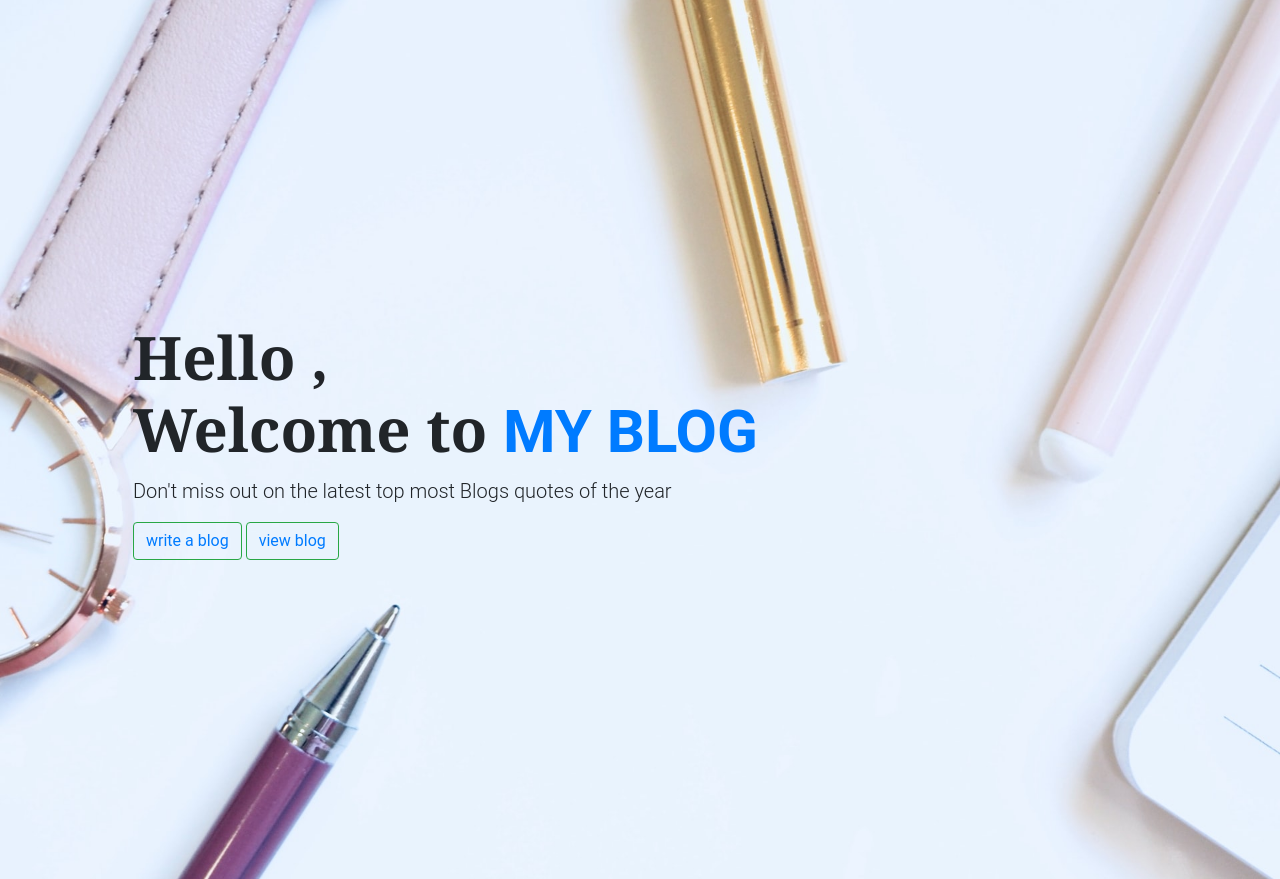
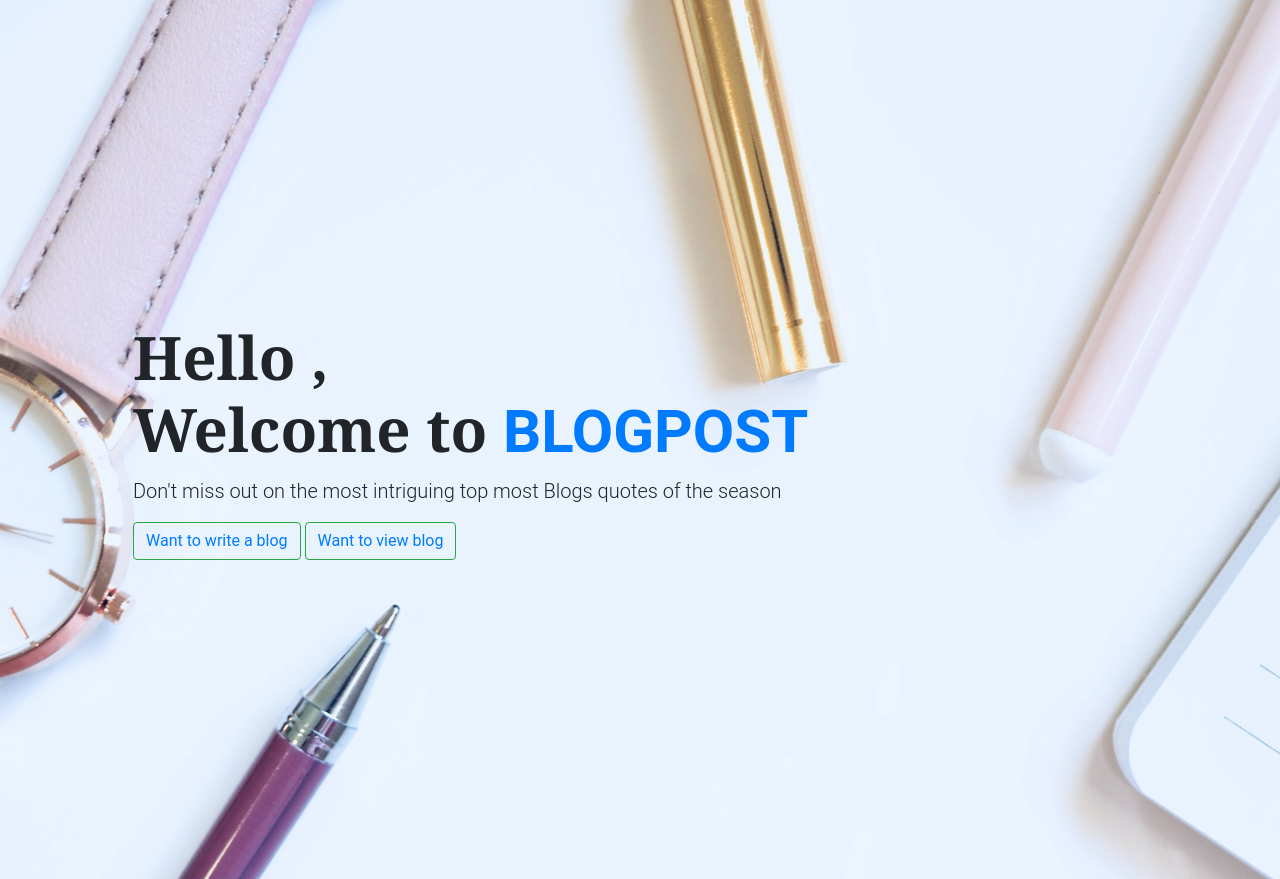
Before and after one commit to Paivy/blogpost, a Flask app: template app/templates/home.html in a window 1280 px wide. Shown: the part 76-955 px from the top of the page. Run offline with Flask 2, Linux system fonts and the light colour scheme; the template is opened without the code that fills it, so the values that code supplies are empty; parts of the project's set-up code (start-up, migrations or seed data) failed here and were passed over; some libraries are stand-ins or nearby versions.

Commit message:
modofied the start.sh as well as installed other requirements and modified the home.html content

```diff
--- a/app/templates/home.html
+++ b/app/templates/home.html
@@ -15,11 +15,11 @@ styles%} {{ super() }}
             </div>
             <div class="col-md p-5">
                 <h2 class="text">Hello ,  <br>
-                Welcome to <span class="text-primary">MY BLOG</span></h2>
-                <p class="lead" shorttext>Don't miss out on the latest top most Blogs quotes of the year
+                Welcome to <span class="text-primary">BLOGPOST</span></h2>
+                <p class="lead" shorttext>Don't miss out on the most intriguing top most Blogs quotes of the season
                 </p>
-                <button type="button" class="btn btn-outline-success" align="center"><a href="{{url_for('main.write')}}">write a blog</a></button>
-                <button type="button" class="btn btn-outline-success" align="center"><a href="{{url_for('main.blogs')}}">view blog</a></button>
+                <button type="button" class="btn btn-outline-success" align="center"><a href="{{url_for('main.write')}}">Want to write a blog</a></button>
+                <button type="button" class="btn btn-outline-success" align="center"><a href="{{url_for('main.blogs')}}">Want to view blog</a></button>
             </div>
 
 
```
Also changed, not shown: requirements.txt (+8 -0 lines), 1 other file.
